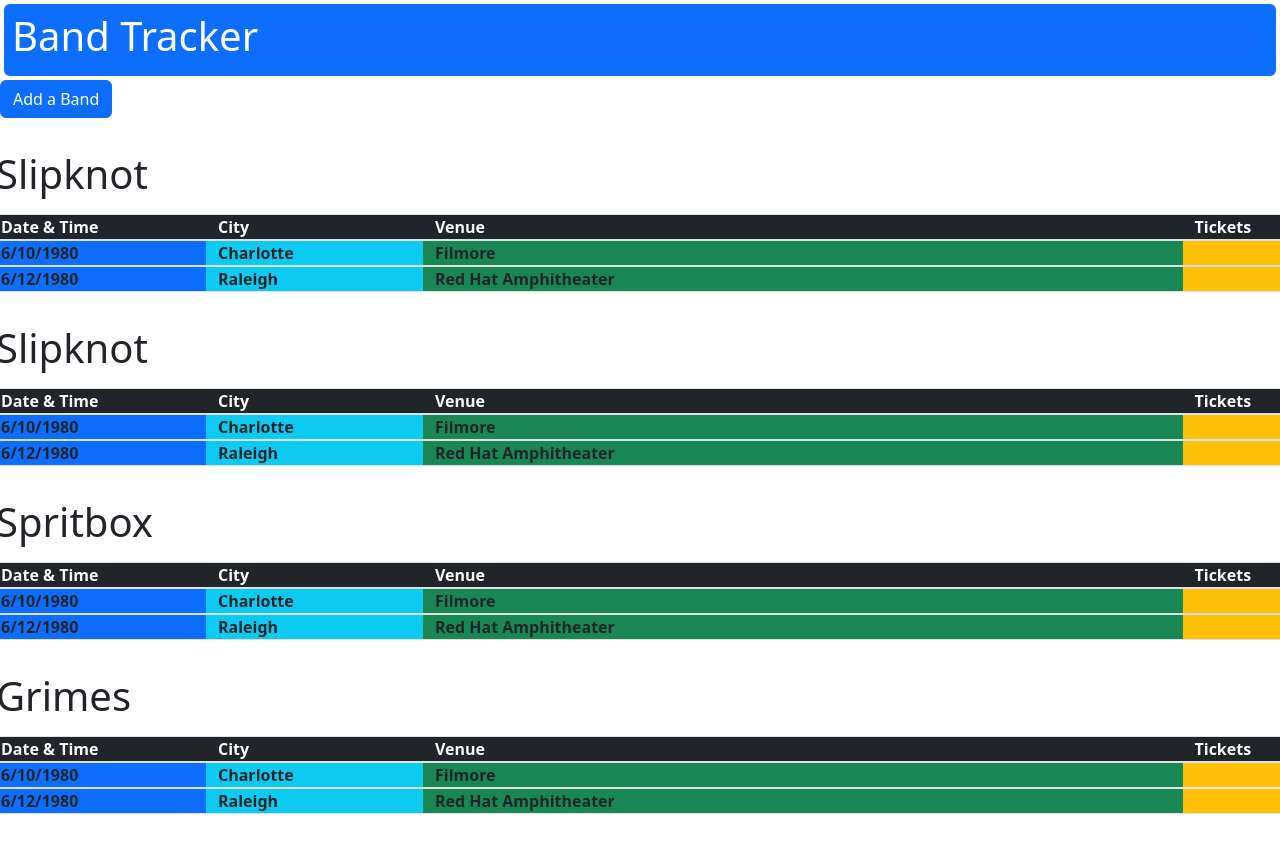
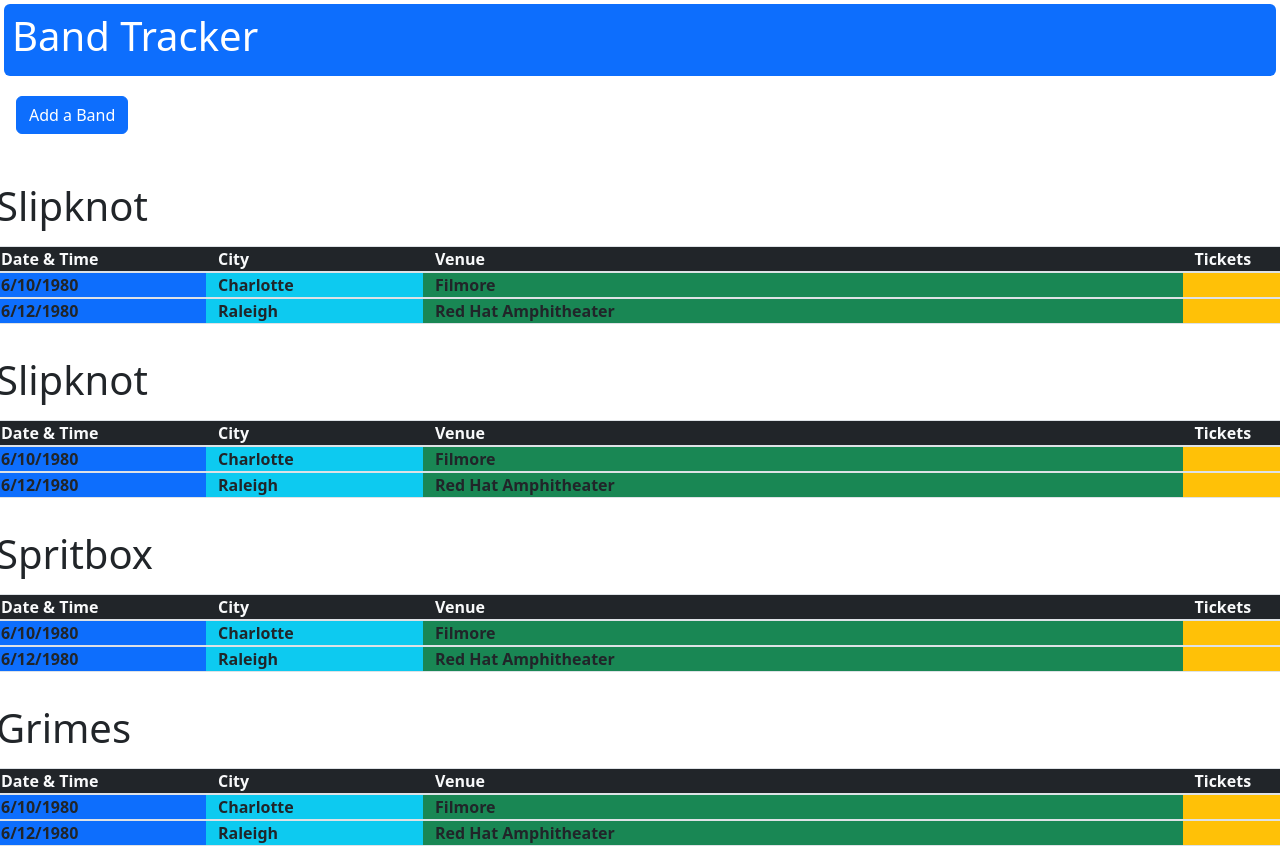
Before and after one commit to cokamuro/band-tracker, a plain HTML site: page index.html in a window 1280 px wide. Shown: the top 848 px of the page. Drawn offline with nearby package versions, Linux system fonts and the light colour scheme.

Commit message:
formating in html

```diff
--- a/index.html
+++ b/index.html
@@ -39,7 +39,7 @@
     <!--Added modal from Bootstrap-->
     <!-- Vertically centered modal -->
     <!-- Button trigger modal -->
-  <button type="button" class="btn btn-primary" data-bs-toggle="modal" data-bs-target="#bandBtn">
+    <button type="button" class="btn btn-primary m-3" data-bs-toggle="modal" data-bs-target="#bandBtn">
         Add a Band
     </button>
 
@@ -71,7 +71,9 @@
     </footer>
     <!-- include jQuery -->
     <script src="https://cdnjs.cloudflare.com/ajax/libs/jquery/3.2.1/jquery.min.js"></script>
-  <script src="https://cdn.jsdelivr.net/npm/bootstrap@5.2.0-beta1/dist/js/bootstrap.bundle.min.js" integrity="sha384-pprn3073KE6tl6bjs2QrFaJGz5/SUsLqktiwsUTF55Jfv3qYSDhgCecCxMW52nD2" crossorigin="anonymous"></script>
+    <script src="https://cdn.jsdelivr.net/npm/bootstrap@5.2.0-beta1/dist/js/bootstrap.bundle.min.js"
+        integrity="sha384-pprn3073KE6tl6bjs2QrFaJGz5/SUsLqktiwsUTF55Jfv3qYSDhgCecCxMW52nD2"
+        crossorigin="anonymous"></script>
     <script src="./assets/js/script.js"></script>
 </body>
 
```
Lines whose indentation alone changed are shown as unchanged.
